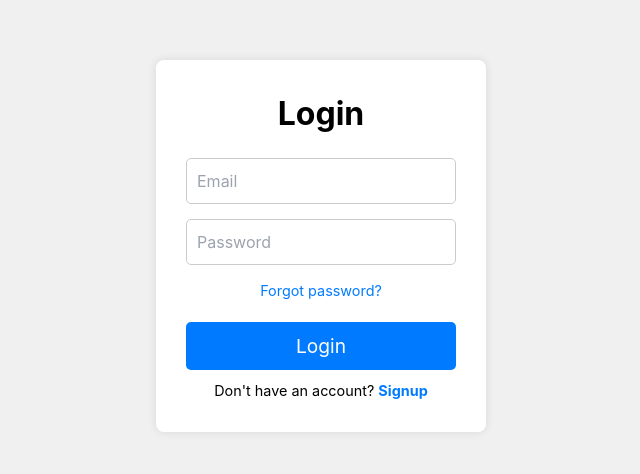
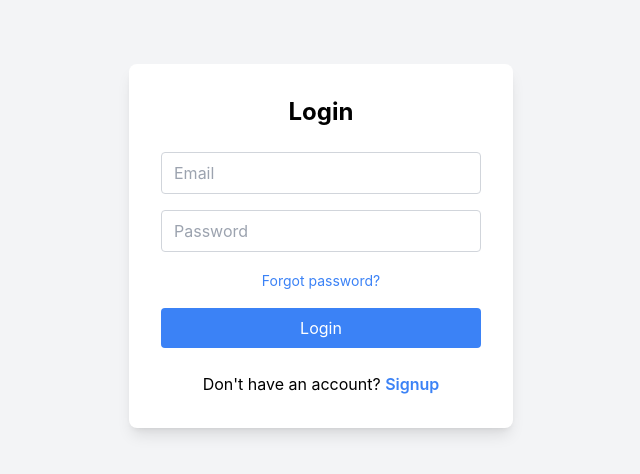
Before and after one commit to shrey-kumbhare/SAAS_dashboard, a React (Create React App) app in the folder client/: page /login in a window 1280 px wide. Shown: the part 154-628 px from the top of the page, without its empty margins (319-959 px from the left). Built offline with nearby package versions, Linux system fonts and the light colour scheme.

Commit message:
sidebar css and tailwind use

```diff
--- a/client/src/Pages/Login.js
+++ b/client/src/Pages/Login.js
@@ -1,8 +1,8 @@
 import React, { useState } from "react";
 import { Link, useNavigate } from "react-router-dom";
 import axios from "axios";
-import "../styles/Login.css";
 import { useAuth } from "../context/AuthContext";
+
 const LoginForm = () => {
   const navigate = useNavigate();
   const { login } = useAuth();
@@ -10,7 +10,6 @@ const LoginForm = () => {
     email: "",
     password: "",
   });
-
   const [error, setError] = useState({ status: null, message: null });
 
   const handleInputChange = (e) => {
@@ -43,51 +42,61 @@ const LoginForm = () => {
   };
 
   return (
-    <div className="login-form-container">
-      <div className="login-form-content">
-        <header>Login</header>
+    <div className="flex justify-center items-center h-screen bg-gray-100">
+      <div className="bg-white p-8 rounded-lg shadow-lg w-full max-w-sm text-center">
+        <header className="text-2xl font-bold mb-6">Login</header>
         <form onSubmit={handleLogin}>
-          <div className="login-form-field input-field">
+          <div className="mb-4">
             <input
               type="email"
               placeholder="Email"
               name="email"
               value={formData.email}
               onChange={handleInputChange}
-              className="input"
+              className="w-full px-3 py-2 border border-gray-300 rounded focus:outline-none focus:ring focus:ring-blue-200"
               required
             />
           </div>
-          <div className="login-form-field input-field">
+          <div className="mb-4 relative">
             <input
               type="password"
               placeholder="Password"
               name="password"
               value={formData.password}
               onChange={handleInputChange}
-              className="password"
+              className="w-full px-3 py-2 border border-gray-300 rounded focus:outline-none focus:ring focus:ring-blue-200"
               required
             />
-            <i className="bx bx-hide eye-icon"></i>
           </div>
-          <div className="login-form-link">
-            <a href="/forgotPassword" className="forgot-pass">
+          <div className="mb-4">
+            <Link
+              to="/forgotPassword"
+              className="text-sm text-blue-500 hover:underline"
+            >
               Forgot password?
-            </a>
+            </Link>
           </div>
-          <div className="login-form-button-field">
-            <button type="submit">Login</button>
+          <div className="mb-6">
+            <button
+              type="submit"
+              className="w-full bg-blue-500 text-white py-2 rounded hover:bg-blue-600"
+            >
+              Login
+            </button>
           </div>
         </form>
-        <div className="message-container">
-          {error.message && (
-            <div className="error-message">{error.message}</div>
-          )}
-        </div>
-        <div className="login-form-link">
+        {error.message && (
+          <div className="bg-red-100 border border-red-400 text-red-700 px-4 py-2 rounded mb-4">
+            {error.message}
+          </div>
+        )}
+        <div>
           <span>
             Don't have an account?{" "}
-            <Link to="/register" className="link signup-link">
+            <Link
+              to="/register"
+              className="text-blue-500 font-semibold hover:underline"
+            >
               Signup
             </Link>
           </span>
--- a/client/src/Pages/Register.js
+++ b/client/src/Pages/Register.js
@@ -43,7 +43,6 @@ const Register = () => {
 
       setError(null);
     } catch (err) {
-      console.log(err);
       setError(
         err.response?.data?.error?.message ||
           "An error occurred. Please try again."
@@ -52,56 +51,64 @@ const Register = () => {
   };
 
   return (
-    <div className="signup-form-container">
-      <div className="signup-form-content">
-        <header>Signup</header>
+    <div className="flex justify-center items-center h-screen bg-gray-100">
+      <div className="bg-white p-8 rounded-lg shadow-lg w-full max-w-sm text-center">
+        <header className="text-2xl font-bold mb-6">Signup</header>
         <form onSubmit={handleSignup}>
-          <div className="signup-form-field input-field">
+          <div className="mb-4">
             <input
               type="text"
               placeholder="User Name"
               name="name"
               value={formData.name}
               onChange={handleInputChange}
-              className="input"
+              className="w-full px-3 py-2 border border-gray-300 rounded focus:outline-none focus:ring focus:ring-blue-200"
               required
             />
           </div>
-          <div className="signup-form-field input-field">
+          <div className="mb-4">
             <input
               type="email"
               placeholder="Email"
               name="email"
               value={formData.email}
               onChange={handleInputChange}
-              className="input"
+              className="w-full px-3 py-2 border border-gray-300 rounded focus:outline-none focus:ring focus:ring-blue-200"
               required
             />
           </div>
-          <div className="signup-form-field input-field">
+          <div className="mb-4">
             <input
               type="password"
               placeholder="Password"
               name="password"
               value={formData.password}
               onChange={handleInputChange}
-              className="password"
+              className="w-full px-3 py-2 border border-gray-300 rounded focus:outline-none focus:ring focus:ring-blue-200"
               required
             />
           </div>
-          <div className="signup-form-button-field">
-            <button type="submit">Signup</button>
+          <div className="mb-6">
+            <button
+              type="submit"
+              className="w-full bg-blue-500 text-white py-2 rounded hover:bg-blue-600"
+            >
+              Signup
+            </button>
           </div>
         </form>
         {error && (
-          <div className="message-container">
-            <div className="error-message">{error}</div>
+          <div className="bg-red-100 border border-red-400 text-red-700 px-4 py-2 rounded mb-4">
+            {error}
           </div>
         )}
-        <div className="signup-form-link">
+        <div>
           <span>
             Already have an account?{" "}
-            <Link to="/login" className="link login-link">
+            <Link
+              to="/login"
+              className="text-blue-500 font-semibold hover:underline"
+            >
               Login
             </Link>
           </span>
--- a/client/src/components/Header.js
+++ b/client/src/components/Header.js
@@ -1,6 +1,7 @@
 import React from "react";
-
+import { useAuth } from "../context/AuthContext";
 const Header = () => {
+  const { logout } = useAuth();
   return (
     <header className="flex justify-between items-center px-6 py-4 bg-white shadow-md">
       <h1 className="text-2xl font-bold">Dashboard</h1>
@@ -14,7 +15,9 @@ const Header = () => {
         <a href="#settings" className="text-gray-700 hover:text-blue-500">
           Settings
         </a>
-        <button className="text-red-500 hover:text-red-700">Logout</button>
+        <button className="text-red-500 hover:text-red-700" onClick={logout}>
+          Logout
+        </button>
       </nav>
     </header>
   );
--- a/client/src/components/Sidebar.js
+++ b/client/src/components/Sidebar.js
@@ -15,6 +15,7 @@ const Sidebar = () => {
       >
         ☰
       </button>
+      {isOpen && (
         <nav className="flex flex-col gap-4 mt-4 px-4">
           <a href="#overview" className="hover:bg-blue-700 p-2 rounded">
             Overview
@@ -26,6 +27,7 @@ const Sidebar = () => {
             Settings
           </a>
         </nav>
+      )}
     </div>
   );
 };
--- a/client/src/styles/Login.css
+++ /dev/null
@@ -1,262 +0,0 @@
-/* loginstyles.css */
-
-.login-form-container {
-  display: flex;
-  justify-content: center;
-  align-items: center;
-  height: 100vh;
-  background-color: #f0f0f0;
-}
-
-.login-form-content {
-  background-color: #fff;
-  padding: 30px;
-  border-radius: 8px;
-  box-shadow: 0 0 10px rgba(0, 0, 0, 0.1);
-  text-align: center;
-}
-
-.login-form-content header {
-  font-size: 2rem;
-  font-weight: bold;
-  margin-bottom: 20px;
-}
-
-.login-form-field {
-  margin-bottom: 15px;
-}
-
-.input-field {
-  position: relative;
-}
-
-.input-field input {
-  width: 100%;
-  padding: 10px;
-  border: 1px solid #ccc;
-  border-radius: 5px;
-  font-size: 1rem;
-}
-
-.password {
-  width: calc(100% - 30px);
-}
-
-.eye-icon {
-  position: absolute;
-  top: 50%;
-  right: 10px;
-  transform: translateY(-50%);
-  font-size: 1.5rem;
-  cursor: pointer;
-}
-
-.forgot-pass {
-  font-size: 0.9rem;
-  color: #007bff;
-  text-decoration: none;
-}
-
-.login-form-button-field {
-  margin-top: 20px;
-}
-
-.login-form-button-field button {
-  width: 100%;
-  padding: 10px;
-  background-color: #007bff;
-  color: #fff;
-  border: none;
-  border-radius: 5px;
-  font-size: 1.2rem;
-  cursor: pointer;
-}
-
-.login-form-button-field button:hover {
-  background-color: #025bba;
-}
-
-.login-form-link {
-  margin-top: 10px;
-  font-size: 0.9rem;
-}
-
-.link {
-  color: #007bff;
-  text-decoration: none;
-}
-
-.signup-link {
-  font-weight: bold;
-}
-
-.login-form-line {
-  width: 1px;
-  height: 80%;
-  background-color: #ccc;
-  margin: 0 30px;
-}
-
-.login-form-media-options {
-  text-align: center;
-  margin-top: 20px;
-}
-
-.login-form-media-options .google {
-  display: inline-block;
-  padding: 10px 20px;
-  background-color: #fff;
-  border: 1px solid #ccc;
-  border-radius: 5px;
-  font-size: 1rem;
-  color: #333;
-  text-decoration: none;
-  cursor: pointer;
-}
-
-.login-form-media-options .google:hover {
-  background-color: #f0f0f0;
-}
-
-.google-img {
-  width: 24px;
-  margin-right: 10px;
-}
-
-/* loginstyles.css */
-
-.signup-form-container {
-  display: flex;
-  justify-content: center;
-  align-items: center;
-  height: 100vh;
-  background-color: #f0f0f0;
-}
-
-.signup-form-content {
-  background-color: #fff;
-  padding: 30px;
-  border-radius: 8px;
-  box-shadow: 0 0 10px rgba(0, 0, 0, 0.1);
-  text-align: center;
-}
-
-.signup-form-content header {
-  font-size: 2rem;
-  font-weight: bold;
-  margin-bottom: 20px;
-}
-
-.signup-form-field {
-  margin-bottom: 15px;
-}
-
-.input-field {
-  position: relative;
-}
-
-.input-field input {
-  width: 100%;
-  padding: 10px;
-  border: 1px solid #ccc;
-  border-radius: 5px;
-  font-size: 1rem;
-}
-
-.password {
-  width: calc(100% - 30px);
-}
-
-.eye-icon {
-  position: absolute;
-  top: 50%;
-  right: 10px;
-  transform: translateY(-50%);
-  font-size: 1.5rem;
-  cursor: pointer;
-}
-
-.signup-form-button-field {
-  margin-top: 20px;
-}
-
-.signup-form-button-field button {
-  width: 100%;
-  padding: 10px;
-  background-color: #007bff;
-  color: #fff;
-  border: none;
-  border-radius: 5px;
-  font-size: 1.2rem;
-  cursor: pointer;
-}
-
-.signup-form-button-field button:hover {
-  background-color: #025bba;
-}
-
-.signup-form-link {
-  margin-top: 10px;
-  font-size: 0.9rem;
-}
-
-.link {
-  color: #007bff;
-  text-decoration: none;
-}
-
-.login-link {
-  font-weight: bold;
-}
-
-.signup-form-line {
-  width: 1px;
-  height: 80%;
-  background-color: #ccc;
-  margin: 0 30px;
-}
-
-.signup-form-media-options {
-  text-align: center;
-  margin-top: 20px;
-}
-
-.signup-form-media-options .google {
-  display: inline-block;
-  padding: 10px 20px;
-  background-color: #fff;
-  border: 1px solid #ccc;
-  border-radius: 5px;
-  font-size: 1rem;
-  color: #333;
-  text-decoration: none;
-  cursor: pointer;
-}
-
-.signup-form-media-options .google:hover {
-  background-color: #f0f0f0;
-}
-
-.google-img {
-  width: 24px;
-  margin-right: 10px;
-}
-/* loginstyles.css */
-
-.error-message {
-  color: #dc3545;
-  background-color: #f8d7da;
-  border: 1px solid #f5c6cb;
-  padding: 10px;
-  border-radius: 5px;
-  margin-top: 10px;
-}
-
-.success-message {
-  color: #28a745;
-  background-color: #d4edda;
-  border: 1px solid #c3e6cb;
-  padding: 10px;
-  border-radius: 5px;
-  margin-top: 10px;
-}
```
Lines whose indentation alone changed are shown as unchanged.
